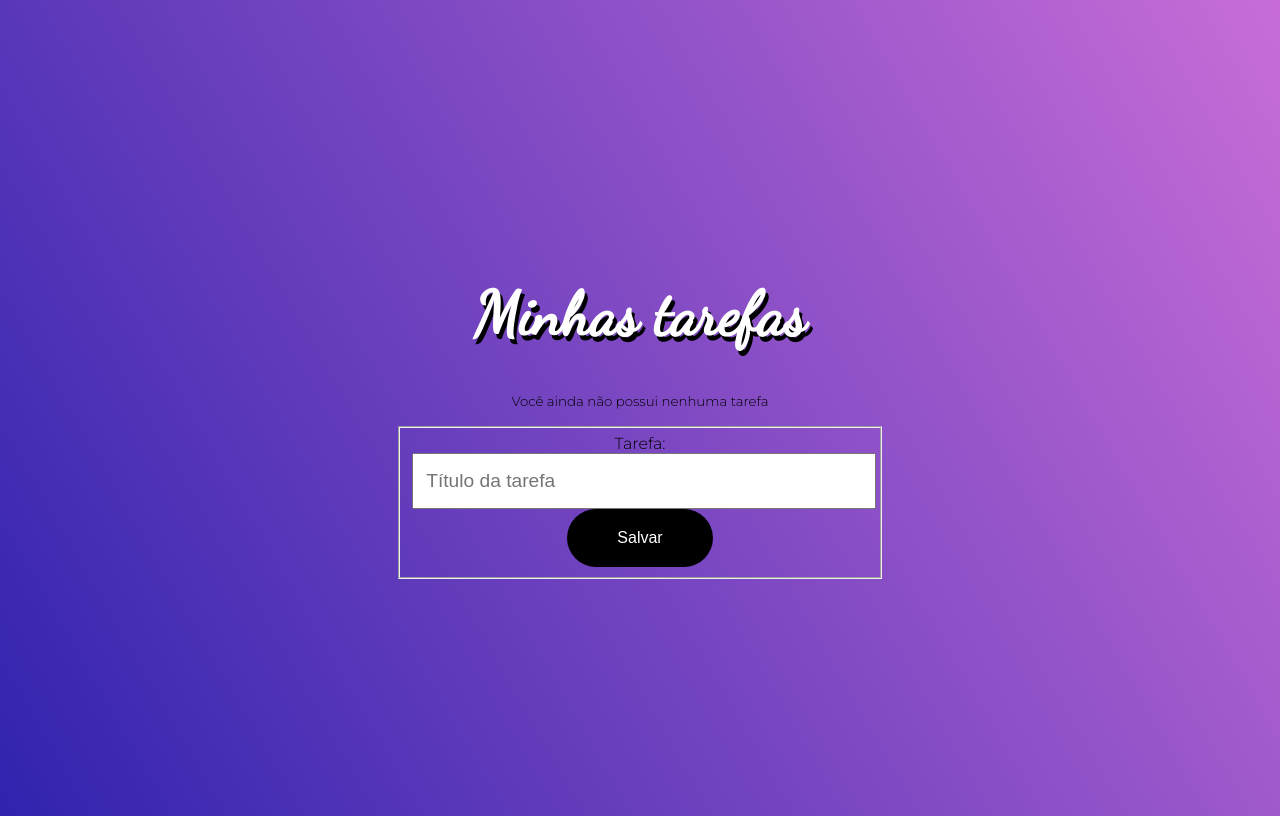
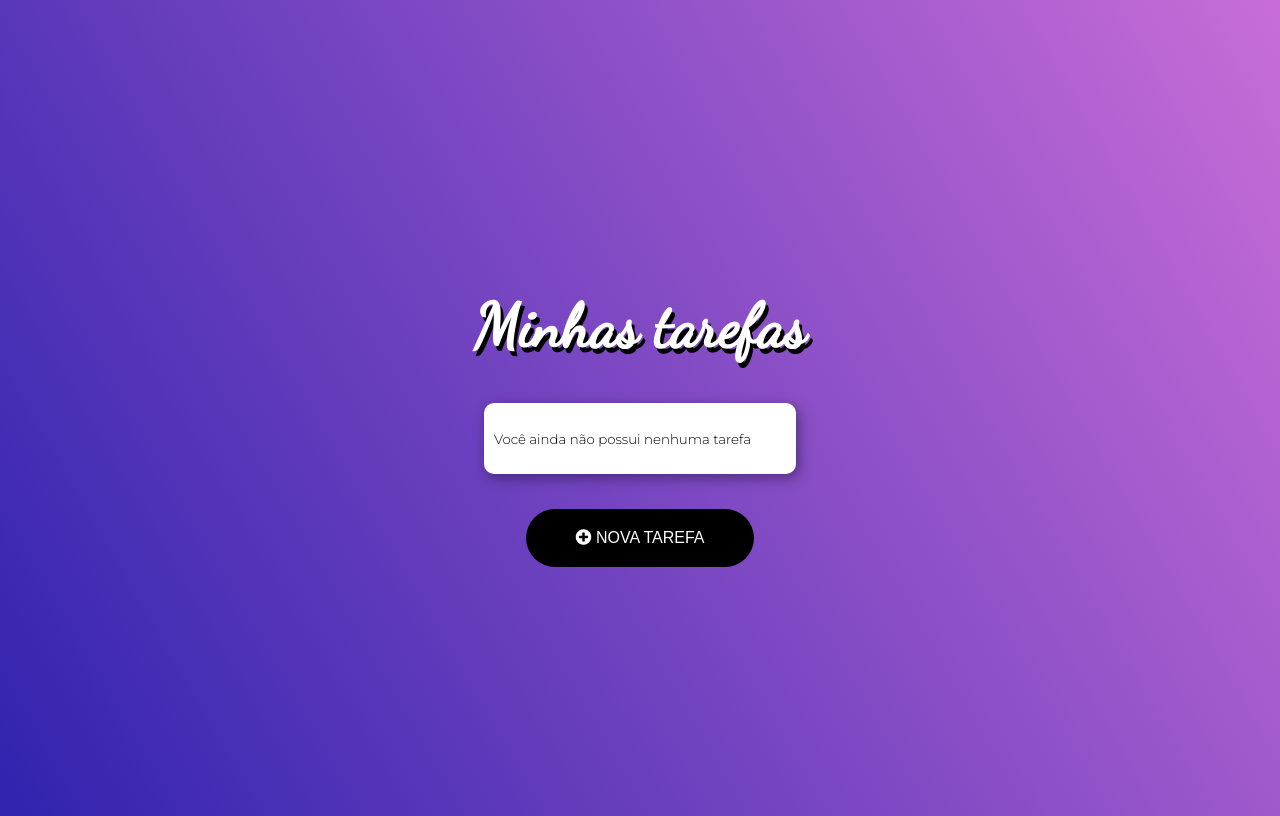
Before and after one commit to marcosJuniorPassarella/todoListAngular13, an Angular app: page / in a window 1280 px wide. Built offline with nearby package versions, Linux system fonts and the light colour scheme.

Commit message:
Finished aplication

```diff
--- a/src/app/app.component.html
+++ b/src/app/app.component.html
@@ -1,30 +1,59 @@
 <h1 class="title animated jackInTheBox">{{ title }}</h1>
+<ul class="animated flipInX" *ngIf="mode == 'list'">
   <p *ngIf="todos.length == 0">
     <small>Você ainda não possui nenhuma tarefa</small>
   </p>
-<ul *ngFor="let todo of todos">
-  <li>
+  <li *ngFor="let todo of todos">
     {{ todo.id }}. {{ todo.title }} -
-    <button (click)="markAsDone(todo)" *ngIf="!todo.done">Concluir</button> -
-    <button (click)="markAsUndone(todo)" *ngIf="todo.done">Refazer</button>
-    <button (click)="remove(todo)">Remover</button>
+    <button (click)="markAsDone(todo)" *ngIf="!todo.done">
+      <i class="fas fa-check-circle"></i>
+    </button>
+    -
+    <button (click)="markAsUndone(todo)" *ngIf="todo.done">
+      <i class="far fa-check-circle"></i>
+    </button>
+    <button (click)="remove(todo)">
+      <i class="far fa-trash-alt"></i>
+    </button>
   </li>
 </ul>
 
+<div class="animated flipInX" id="modal" *ngIf="mode == 'add'">
+  <h1 class="text-center">Nova tarefa</h1>
   <form [formGroup]="form">
-  <fieldset>
-    <label>Tarefa: </label>
     <input
       type="text"
       placeholder="Título da tarefa"
       maxlength="50"
       formControlName="title"
+      class="center"
     />
-    <small *ngIf="form.invalid && !form.pristine"
+    <small class="danger" *ngIf="form.invalid && !form.pristine"
       >Este campo deve conter entre 3 e 50 caracteres</small
     >
+    <p class="text-center">
       <button class="button" (click)="addTodo()" [disabled]="form.invalid">
+        <i class="far fa-save"></i>
         Salvar
       </button>
-  </fieldset>
+    </p>
   </form>
+  <br><br>
+</div>
+
+<button
+  class="add-button animated fadeInUp button mt5"
+  (click)="changeMode('add')"
+  *ngIf="mode == 'list'"
+>
+  <i class="fas fa-plus-circle"></i>
+  NOVA TAREFA
+</button>
+<button
+  class="add-button animated fadeInUp button"
+  (click)="changeMode('list')"
+  *ngIf="mode == 'add'"
+>
+  <i class="fas fa-times"></i>
+  CANCELAR
+</button>
--- a/src/app/app.component.ts
+++ b/src/app/app.component.ts
@@ -8,6 +8,7 @@ import { Todo } from '../models/todo.model.ts';
   styleUrls: ['./app.component.scss'],
 })
 export class AppComponent implements OnInit {
+  public mode = 'list';
   public todos: Todo[] = [];
   public title: string = 'Minhas tarefas';
   public form!: FormGroup;
@@ -57,10 +58,15 @@ export class AppComponent implements OnInit {
   saveInLocalStorage() {
     const data = JSON.stringify(this.todos);
     localStorage.setItem('todos', data);
+    this.mode = 'list';
   }
 
   getTodosInLocalStorage() {
     const data = localStorage.getItem('todos') as string;
     data ? (this.todos = JSON.parse(data)) : (this.todos = []);
   }
+
+  changeMode(mode: string) {
+    this.mode = mode;
+  }
 }
--- a/src/styles.scss
+++ b/src/styles.scss
@@ -79,16 +79,11 @@ li > button:hover {
   text-align: left;
   margin: 10px;
   padding: 10px;
-  list-style: none;
   background: #fff;
   border-radius: 10px;
   -webkit-box-shadow: 3px 4px 14px 0px rgba(0, 0, 0, 0.39);
   -moz-box-shadow: 3px 4px 14px 0px rgba(0, 0, 0, 0.39);
   box-shadow: 3px 4px 14px 0px rgba(0, 0, 0, 0.39);
-}
-
-#modal > h1 {
-  font-weight: 300;
 }
 
 input {
@@ -105,3 +100,12 @@ input {
   padding: 5px;
   margin-top: 10px;
 }
+
+.mt5 {
+  margin-top: 25px;
+}
+.center {
+  margin: 0;
+  padding: 0;
+  margin-left: -2px;
+}
```
Also changed, not shown: 1 other file (tests, documents, lock files or other folders). Lines whose indentation alone changed are shown as unchanged.
